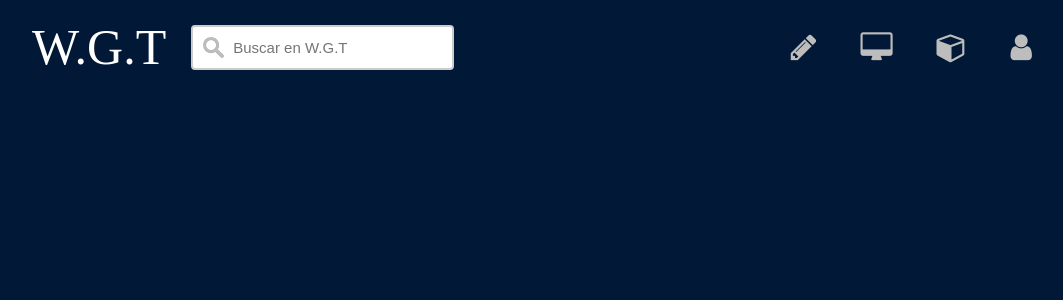
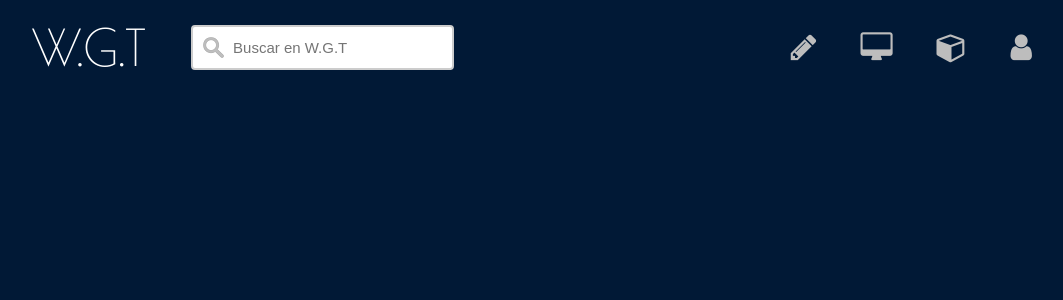
Before and after one commit to EdwinFajardoBarrera/daw-proyect, a PHP site: page /header.html in a window 1280 px wide. Shown: the top 300 px of the page, without its empty margins (58-1121 px from the left). Run offline with PHP 8.4, Linux system fonts and the light colour scheme.

Commit message:
Fuente corregida
Se anexo la Api para la fuente que necesitabamos

```diff
--- a/public_html/contacto.html
+++ b/public_html/contacto.html
@@ -10,6 +10,7 @@
     <main>
         <iframe src="header.html" frameborder="0" width="100%" height="90"></iframe>
 
+
     </main>
 
     </div>
--- a/public_html/estilosHeader.css
+++ b/public_html/estilosHeader.css
@@ -37,14 +37,14 @@ body nav a{
     line-height: 90px;
     float: left;
     margin-left: 90px;
-    font-family: serif;
+    font-family:'Poiret One';
     text-decoration: background;
     margin-top: 2px
 }
 
 /* buscador */
 input[type=text] {
-    margin-left: 25px;
+    margin-left: 45px;
     box-sizing: border-box;
     border: 2px solid #ccc;
     border-radius: 4px;
--- a/public_html/header.html
+++ b/public_html/header.html
@@ -9,6 +9,7 @@ and open the template in the editor.
         <title>Cabecera</title>
         <meta charset="UTF-8">
         <meta name="viewport" content="width=device-width, initial-scale=1.0">
+        <style> @import url('https://fonts.googleapis.com/css?family=Poiret+One');</style>
         <link rel="stylesheet" type="text/css" href="estilosHeader.css"/>
         <link rel="stylesheet" href="https://cdnjs.cloudflare.com/ajax/libs/font-awesome/4.7.0/css/font-awesome.min.css">
     </head>
```
